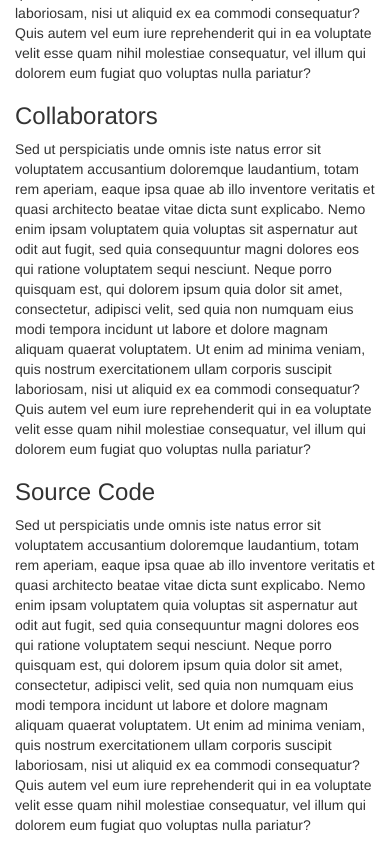
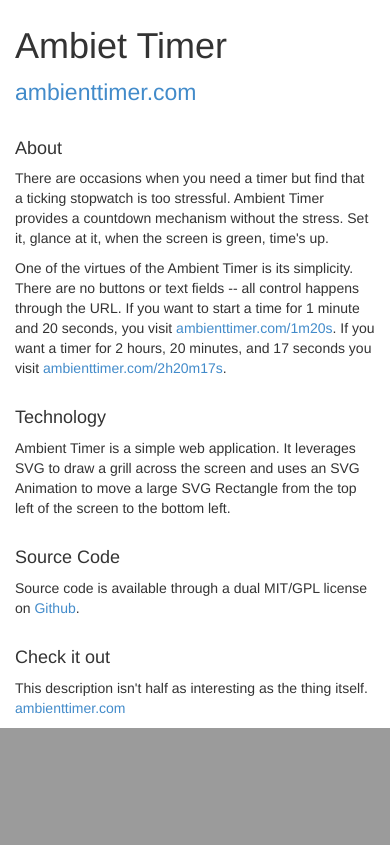
Before and after one commit to phillipsm/mattphillips-info, a Flask app: page /projects/ambient-timer in a window 390 px wide. Shown: the part 1578-2423 px from the top of the page. After the commit the page ends 2306 px from the top, so only its background shows below. Run offline with Flask 2, Linux system fonts and the light colour scheme.

Commit message:
first pass at ambient timer project page

```diff
--- a/static/css/main.css
+++ b/static/css/main.css
@@ -45,3 +45,19 @@
 	max-height: 500px;
 	opacity: .7;
 }
+
+.project-container img {
+	margin-bottom: 30px;
+}
+
+.project-container h1 {
+	margin-top: 0px;
+}
+
+.project-container h4 {
+	margin-top: 30px;
+}
+
+.project-container .link-out {
+	font-size: 23px;
+}
--- a/templates/projects/ambient-timer.html
+++ b/templates/projects/ambient-timer.html
@@ -21,33 +21,43 @@
     <![endif]-->
   </head>
   <body>
-	<div class="container">
+	<div class="container project-container">
 		<div class="row header">
-			<div class="col-md-8"><h1>Matt Phillips</h1></div>
+			<div class="col-md-8"><a href="/"><h1>Matt Phillips</h1></a></div>
 			<div class="col-md-4"></div>
 		</div>
 
 		<div class="row">
-			<div class="col-md-8">
-				<img src="/static/img/a-t.png" class="img-responsive">
-				<img src="/static/img/a-t.png" class="img-responsive">
-				<img src="/static/img/a-t.png" class="img-responsive">
-				<img src="/static/img/a-t.png" class="img-responsive">
-				<img src="/static/img/a-t.png" class="img-responsive">
+			<div class="col-md-9">
+				<img src="/static/img/at-first.png" class="img-responsive">
+				<img src="/static/img/at-second.png" class="img-responsive">
+				<img src="/static/img/at-third.png" class="img-responsive">
+				<img src="/static/img/at-fourth.png" class="img-responsive">
+				<img src="/static/img/at-fifth.png" class="img-responsive">
 			</div>
-			<div class="col-md-4">
+			<div class="col-md-3">
 				<h1>Ambiet Timer</h1>
+				<p><a href="http://ambienttimer.com" class="link-out">ambienttimer.com</a></p>
+				<h4>About</h4>
 				<p>
-					Sed ut perspiciatis unde omnis iste natus error sit voluptatem accusantium doloremque laudantium, totam rem aperiam, eaque ipsa quae ab illo inventore veritatis et quasi architecto beatae vitae dicta sunt explicabo. Nemo enim ipsam voluptatem quia voluptas sit aspernatur aut odit aut fugit, sed quia consequuntur magni dolores eos qui ratione voluptatem sequi nesciunt. Neque porro quisquam est, qui dolorem ipsum quia dolor sit amet, consectetur, adipisci velit, sed quia non numquam eius modi tempora incidunt ut labore et dolore magnam aliquam quaerat voluptatem. Ut enim ad minima veniam, quis nostrum exercitationem ullam corporis suscipit laboriosam, nisi ut aliquid ex ea commodi consequatur? Quis autem vel eum iure reprehenderit qui in ea voluptate velit esse quam nihil molestiae consequatur, vel illum qui dolorem eum fugiat quo voluptas nulla pariatur?
+					There are occasions when you need a timer but find that a ticking stopwatch is too stressful. Ambient Timer provides a countdown mechanism without the stress. Set it, glance at it, when the screen is green, time's up.
 				</p>
-				<h3>Collaborators</h3>
 				<p>
-					Sed ut perspiciatis unde omnis iste natus error sit voluptatem accusantium doloremque laudantium, totam rem aperiam, eaque ipsa quae ab illo inventore veritatis et quasi architecto beatae vitae dicta sunt explicabo. Nemo enim ipsam voluptatem quia voluptas sit aspernatur aut odit aut fugit, sed quia consequuntur magni dolores eos qui ratione voluptatem sequi nesciunt. Neque porro quisquam est, qui dolorem ipsum quia dolor sit amet, consectetur, adipisci velit, sed quia non numquam eius modi tempora incidunt ut labore et dolore magnam aliquam quaerat voluptatem. Ut enim ad minima veniam, quis nostrum exercitationem ullam corporis suscipit laboriosam, nisi ut aliquid ex ea commodi consequatur? Quis autem vel eum iure reprehenderit qui in ea voluptate velit esse quam nihil molestiae consequatur, vel illum qui dolorem eum fugiat quo voluptas nulla pariatur?
+				One of the virtues of the Ambient Timer is its simplicity. There are no buttons or text fields -- all control happens through the URL. If you want to start a time for 1 minute and 20 seconds, you visit <a href="http://ambienttimer.com/1m20s">ambienttimer.com/1m20s</a>. If you want a timer for 2 hours, 20 minutes, and 17 seconds you visit <a href="http://ambienttimer.com/2h20m17s">ambienttimer.com/2h20m17s</a>.
 				</p>
-				<h3>Source Code</h3>
+				<h4>Technology</h4>
 				<p>
-					Sed ut perspiciatis unde omnis iste natus error sit voluptatem accusantium doloremque laudantium, totam rem aperiam, eaque ipsa quae ab illo inventore veritatis et quasi architecto beatae vitae dicta sunt explicabo. Nemo enim ipsam voluptatem quia voluptas sit aspernatur aut odit aut fugit, sed quia consequuntur magni dolores eos qui ratione voluptatem sequi nesciunt. Neque porro quisquam est, qui dolorem ipsum quia dolor sit amet, consectetur, adipisci velit, sed quia non numquam eius modi tempora incidunt ut labore et dolore magnam aliquam quaerat voluptatem. Ut enim ad minima veniam, quis nostrum exercitationem ullam corporis suscipit laboriosam, nisi ut aliquid ex ea commodi consequatur? Quis autem vel eum iure reprehenderit qui in ea voluptate velit esse quam nihil molestiae consequatur, vel illum qui dolorem eum fugiat quo voluptas nulla pariatur?
+					Ambient Timer is a simple web application. It leverages SVG to draw a grill across the screen and uses an SVG Animation to move a large SVG Rectangle from the top left of the screen to the bottom left.
 				</p>
+				<h4>Source Code</h4>
+				<p>
+					Source code is available through a dual MIT/GPL license on <a href="https://github.com/phillipsm/ambienttimer">Github</a>.
+				</p>
+				<h4>Check it out</h4>
+				<p>
+					This description isn't half as interesting as the thing itself. <a href="http://ambienttimer.com">ambienttimer.com</a>
+				</p>
+
 
 			</div>
 
```
